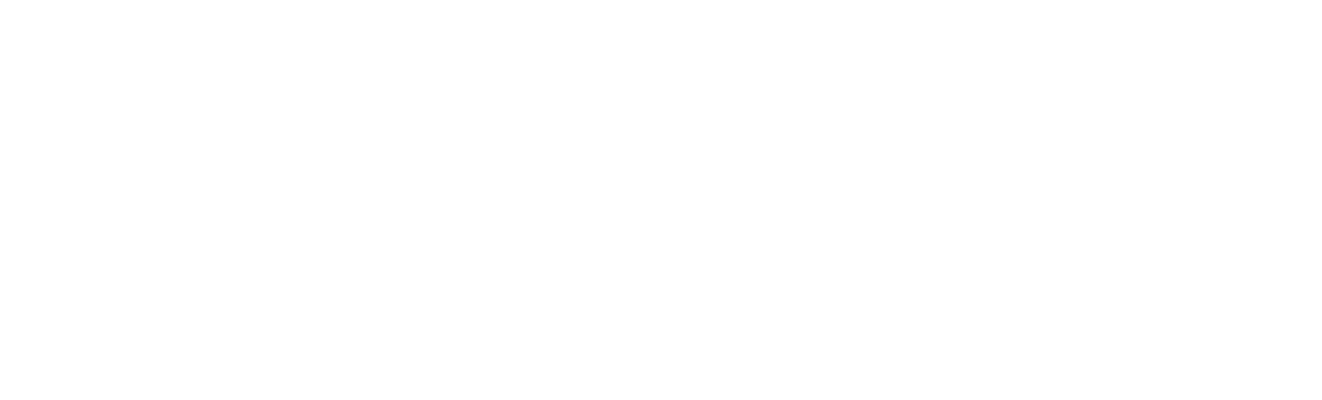
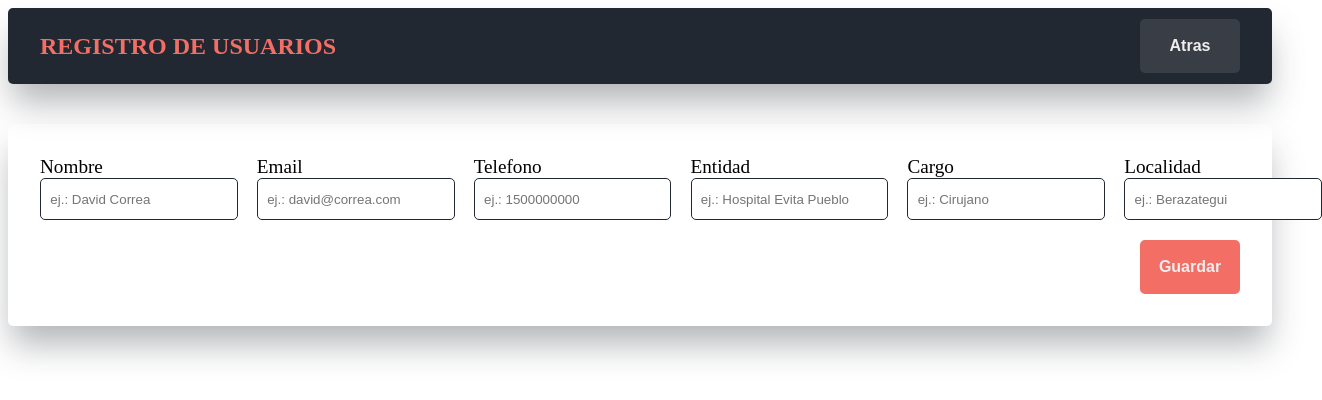
Before and after one commit to GTestay/arq-2020-q1, a React (Create React App) app in the folder frontend/: page /registrar-usuario in a window 1280 px wide. Shown: the top 400 px of the page, 1322 px wide, since content can reach past the window. Built offline with nearby package versions, Linux system fonts and the light colour scheme.

Commit message:
Vista para registrar usuario

```diff
--- a/frontend/src/App.js
+++ b/frontend/src/App.js
@@ -3,12 +3,14 @@
 
 import './App.scss';
 import Usuarios from './componentes/usuarios';
+import RegistrarUsuario from './componentes/registrarUsuario';
 
 class App extends React.Component {
   render () {
     return (
       <BrowserRouter>
-        <Route exact path="/" component={ Usuarios } />
+        <Route exact path="/" component={Usuarios} />
+        <Route exact path="/registrar-usuario" component={RegistrarUsuario} />
       </BrowserRouter>
     );
   }
--- /dev/null
+++ b/frontend/src/componentes/registrarUsuario.js
@@ -0,0 +1,52 @@
+import React from 'react';
+
+import '../estilos/componentes.scss'
+import '../estilos/registro-usuario.scss'
+
+class RegistarUsuario extends React.Component {
+    pasarAUsuarios = () => this.props.history.push('/', {});
+
+    render () {
+        return (
+            <div>
+                <div className="titulo">
+                    <h2>REGISTRO DE USUARIOS</h2>
+                    <div className="botones">
+                        <button className="boton secondary" onClick={this.pasarAUsuarios}>Atras</button>
+                    </div>
+                </div>
+
+                <section>
+                    <div className="form">
+                        <label> Nombre
+                            <input required placeholder="ej.: David Correa"/>
+                        </label>
+
+                        <label> Email
+                            <input required placeholder="ej.: david@correa.com"/>
+                        </label>
+
+                        <label> Telefono
+                            <input required placeholder="ej.: 1500000000"/>
+                        </label>
+
+                        <label> Entidad
+                            <input required placeholder="ej.: Hospital Evita Pueblo"/>
+                        </label>
+
+                        <label> Cargo
+                            <input required placeholder="ej.: Cirujano"/>
+                        </label>
+
+                        <label> Localidad
+                            <input required placeholder="ej.: Berazategui"/>
+                        </label>
+                    </div>
+                    <button className="boton primary"> Guardar </button>
+                </section>
+            </div>
+        )
+    }
+}
+
+export default RegistarUsuario;
--- a/frontend/src/componentes/usuarios.js
+++ b/frontend/src/componentes/usuarios.js
@@ -4,17 +4,20 @@
 import '../estilos/usuarios.scss'
 
 class Usuarios extends React.Component {
+    pasarARegistrar = () => this.props.history.push('/registrar-usuario', {});
+
     render () {
         return (
             <div>
 
-                <div class="titulo">
+                <div className="titulo">
                     <h2>USUARIOS</h2>
-                    <button class="boton primary"> Registrar </button>
+                    <button className="boton primary" onClick={this.pasarARegistrar}> Registrar </button>
                 </div>
 
                 <div>
                     <table>
+                        <thead>
                             <tr>
                               <th>
                                 Nombre
@@ -35,6 +38,8 @@
                                 Localidad
                               </th>
                             </tr>
+                        </thead>
+                        <tbody>
                             <tr>
                               <td>
                                 Usuario Nombre
@@ -55,6 +60,7 @@
                                 Usuario Localidad
                               </td>
                             </tr>
+                        </tbody>
                     </table>
                 </div>
             </div>
```
Lines whose indentation alone changed are shown as unchanged.
